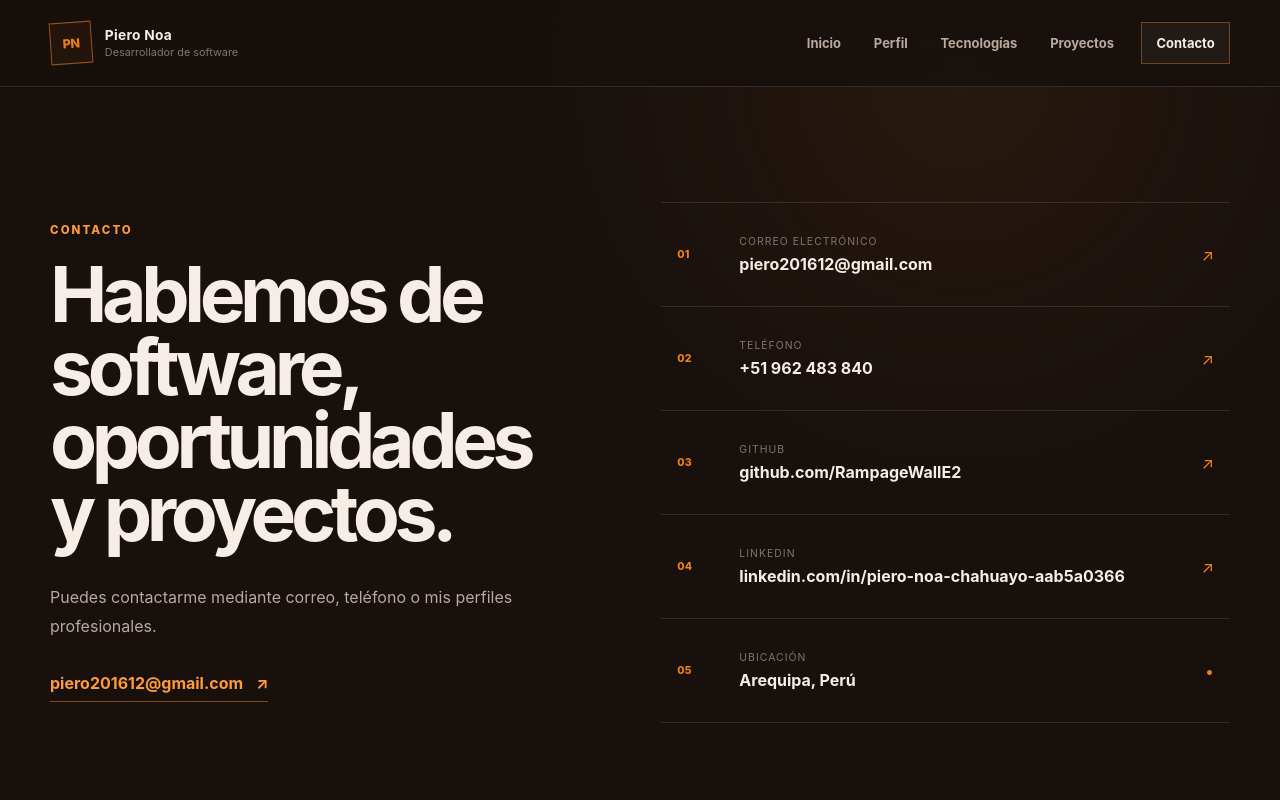
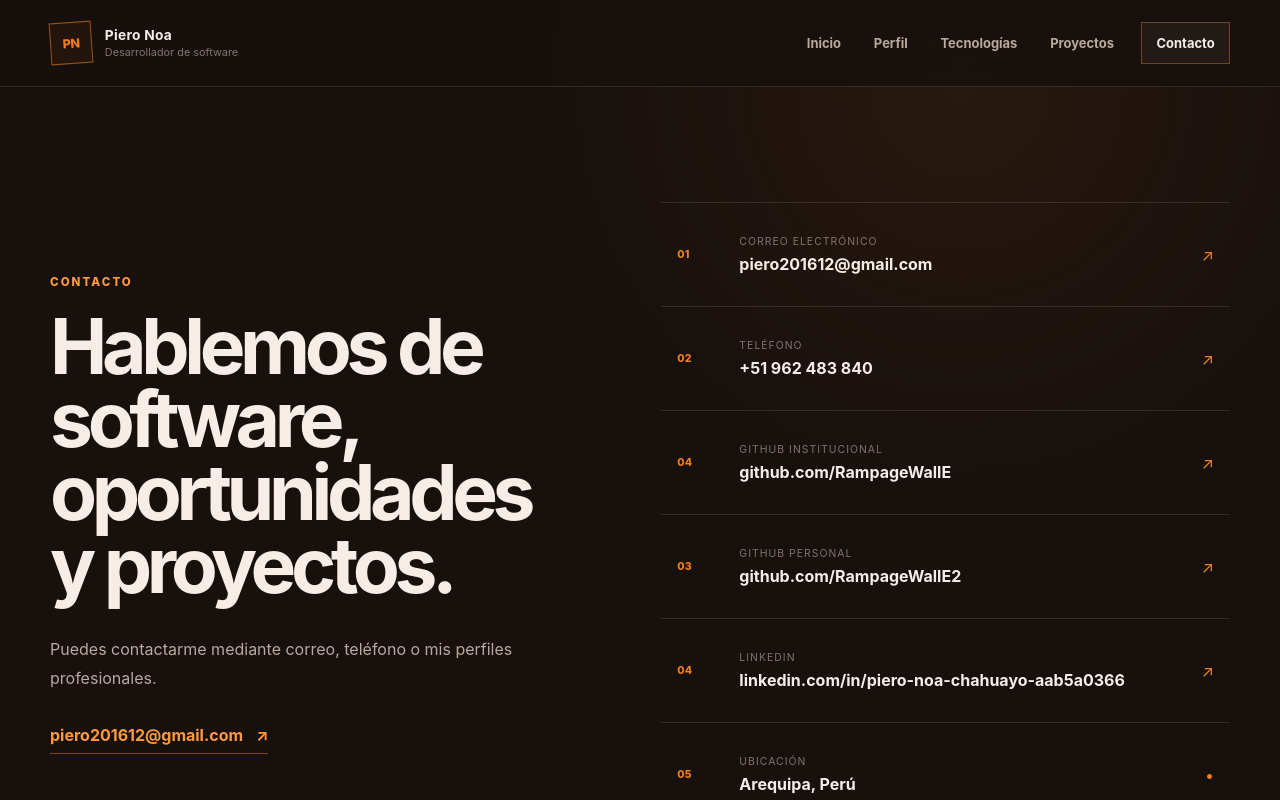
Before and after one commit to RampageWallE2/TestVercelProject, an Angular app: page /contacto in a window 1280 px wide. Shown: the top 800 px of the page. Built offline with nearby package versions, Linux system fonts and the light colour scheme.

Commit message:
007 Añadido del correo de TECSUP a contactos

```diff
--- a/src/app/core/data/portfolio.data.ts
+++ b/src/app/core/data/portfolio.data.ts
@@ -48,6 +48,8 @@ export const PORTFOLIO = {
     githubUrl: 'https://github.com/RampageWallE2',
     linkedinLabel: 'linkedin.com/in/piero-noa-chahuayo-aab5a0366',
     linkedinUrl: 'https://www.linkedin.com/in/piero-noa-chahuayo-aab5a0366/',
+    github2Label: 'github.com/RampageWallE',
+    github2Url: 'https://github.com/RampageWallE?tab=overview&from=2024-12-01&to=2024-12-31',
   },
   education: [
     {
--- a/src/app/pages/contact/contact.html
+++ b/src/app/pages/contact/contact.html
@@ -44,13 +44,27 @@
 
       <a
         class="contact-item"
+        [href]="portfolio.contact.github2Url"
+        target="_blank"
+        rel="noreferrer"
+      >
+        <span>04</span>
+        <div>
+          <small>Github Institucional</small>
+          <strong>{{ portfolio.contact.github2Label }}</strong>
+        </div>
+        <i aria-hidden="true">↗</i>
+      </a>
+
+      <a
+        class="contact-item"
         [href]="portfolio.contact.githubUrl"
         target="_blank"
         rel="noreferrer"
       >
         <span>03</span>
         <div>
-          <small>GitHub</small>
+          <small>GitHub Personal</small>
           <strong>{{ portfolio.contact.githubLabel }}</strong>
         </div>
         <i aria-hidden="true">↗</i>
```
